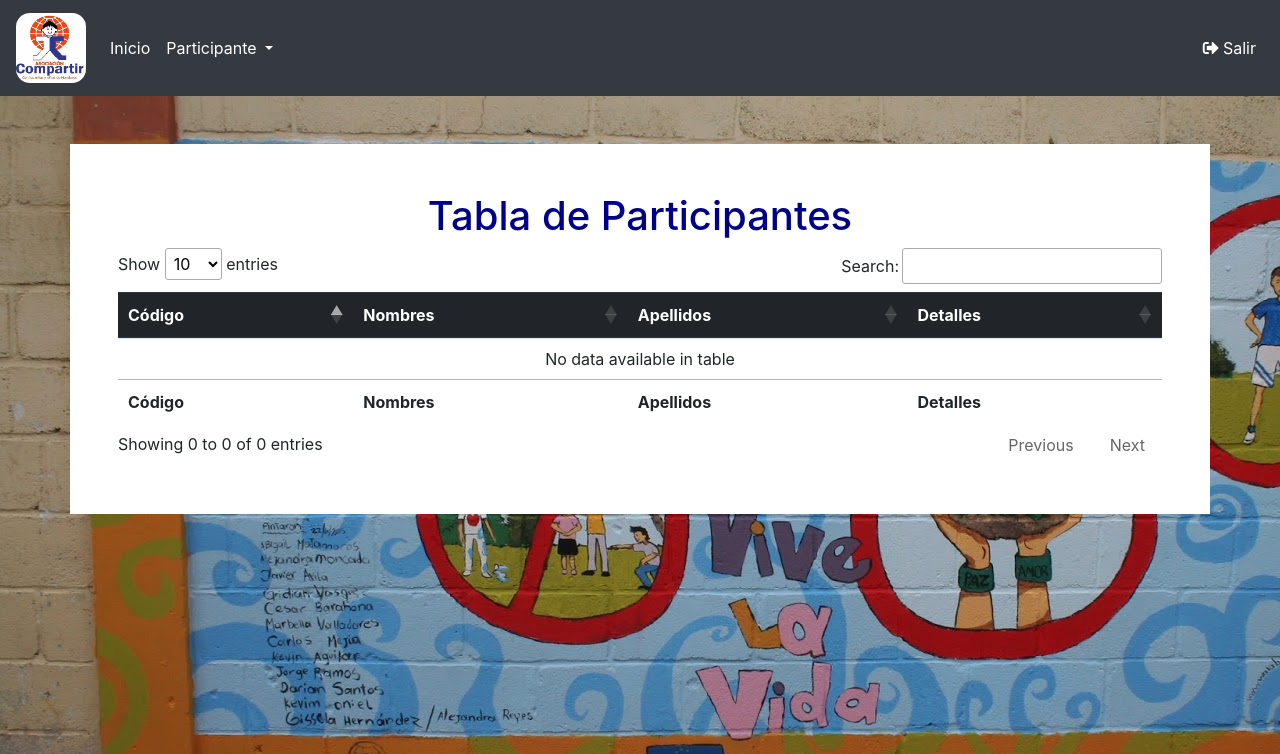
After one commit to eXavier97/SIAC, a PHP site: page /siac/ver-participante.php in a window 1280 px wide. The commit adds this page. Shown: the top 754 px of the page. Run offline with PHP 8.4, Linux system fonts and the light colour scheme; the visitor is signed in with stand-in values (Sample User, id 1); data that the repository does not hold is empty; some libraries are stand-ins or nearby versions.

Commit message:
Ver datos en proceso

```diff
--- a/includes/nav-admin.php
+++ b/includes/nav-admin.php
@@ -12,10 +12,12 @@
             </li>
             <li class="nav-item dropdown">
                 <a class="nav-link dropdown-toggle" style="color:white" href="#" id="navbarDropdown" role="button" data-toggle="dropdown" aria-haspopup="true" aria-expanded="false">
-                Registrar
+                Participante
                 </a>
                 <div class="dropdown-menu" aria-labelledby="navbarDropdown">
-                <a class="dropdown-item" href="registrar-participante.php">Nuevo Participante</a>
+                    <a class="dropdown-item" href="registrar-participante.php">Nuevo Participante</a>
+                    <a class="dropdown-item" href="ver-participante.php">Ver Participante</a>
+                </div>
             </li>
         </ul>
         <ul class="navbar-nav">
--- a/registrar-participante.php
+++ b/registrar-participante.php
@@ -42,9 +42,9 @@ $resultadopadrinazgo = $pdo-> query($sql);
 
 <body>
 <?php require_once "includes/nav-admin.php" ?>
-<h2 style="text-align: center; color:darkblue; padding:0.5cm; margin-top:70px; margin-bottom:-130px">Registro de Nuevo Participante</h2>
 <form id="regForm" action="actions/registrar-participante.php" method="POST">
-  <ul class="nav flex-column flex-md-row ">
+  <h2 style="text-align: center; color:darkblue;">Registro de Nuevo Participante</h2>
+  <ul class="nav flex-column flex-md-row justify-content-center">
     <li class="nav-item">
       <a class="nav-link custom" href="#">Datos Educador</a>
     </li>
--- /dev/null
+++ b/styles/ver.css
@@ -0,0 +1,4 @@
+body {
+    padding-top: 96px;
+    background: url("../images/fondo.JPG") fixed
+}
--- /dev/null
+++ b/ver-participante.php
@@ -0,0 +1,76 @@
+<?php
+session_start();
+require_once "includes/pdo.php";
+require_once "includes/util.php";
+validarAdmin();
+
+$beneficiario = $pdo->query("SELECT IdBeneficiario, Nombres, Apellidos
+        FROM beneficiario");
+?>
+
+<!DOCTYPE html>
+<html lang="en">
+<head>
+  <meta charset="UTF-8">
+  <meta name="viewport" content="width=device-width, initial-scale=1.0">
+  <meta http-equiv="X-UA-Compatible" content="ie=edge">
+  <title>Registar Participante</title>
+  <link rel="stylesheet" href="//cdn.datatables.net/1.10.19/css/jquery.dataTables.min.css">
+  <?php require_once "includes/header.php" ?>
+  <script src="//cdn.datatables.net/1.10.19/js/jquery.dataTables.min.js"></script>
+  <link rel="stylesheet" href="styles/ver.css">
+</head>
+<body>
+<?php require_once "includes/nav-admin.php" ?>
+
+
+<script>
+    $(document).ready(function () {
+        $('#dtBasicExample').DataTable();
+        $('.dataTables_length').addClass('bs-select');
+    });
+</script>
+
+
+<div class="container bg-white p-5 mt-5">
+    <div class="row">
+        <div class="col-12">
+        <h1 style="text-align: center; color:darkblue;">Tabla de Participantes</h1>
+        <table id="dtBasicExample" class="table table-hover" cellspacing="0" width="100%">
+            <thead class="thead-dark">
+                <tr>
+                    <th class="th-sm">Código</th>
+                    <th class="th-sm">Nombres</th>
+                    <th class="th-sm">Apellidos</th>
+                    <th class="th-sm">Detalles</th>
+                </tr>
+            </thead>
+            <tbody>
+                <?php
+                    while($row = $beneficiario->fetch()){
+                        echo "<tr>";
+                        echo "<td>" . htmlentities($row['IdBeneficiario']) . "</td>";
+                        echo "<td>" . htmlentities($row['Nombres']) . "</td>";
+                        echo "<td>" . htmlentities($row['Apellidos']) . "</td>";
+                        echo "<td><a href='detalles?id=".htmlentities($row['IdBeneficiario'])."'>Ver Detalles</a></td>";
+                        echo "</tr>";
+                    }
+                ?>
+            </tbody>
+            <tfoot>
+                <tr>
+                    <th class="th-sm">Código</th>
+                    <th class="th-sm">Nombres</th>
+                    <th class="th-sm">Apellidos</th>
+                    <th class="th-sm">Detalles</th>
+                </tr>
+            </tfoot>
+        </table>
+
+        </div>
+    </div>
+</div>
+
+
+</body>
+</html>
```
Also changed, not shown: actions/registrar-participante.php (+4 -5 lines), includes/nav-admin (2).php (deleted, +0 -27 lines), styles/form.css (+7 -2 lines).
